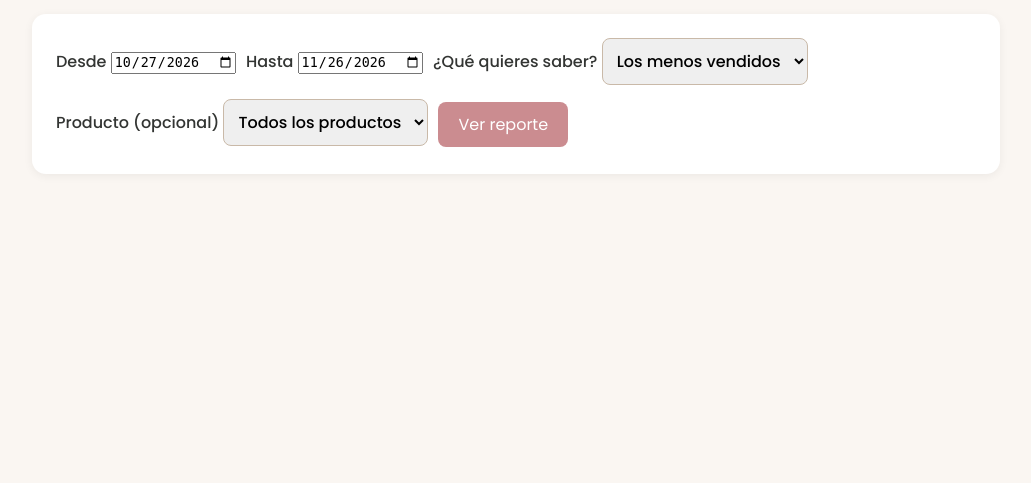
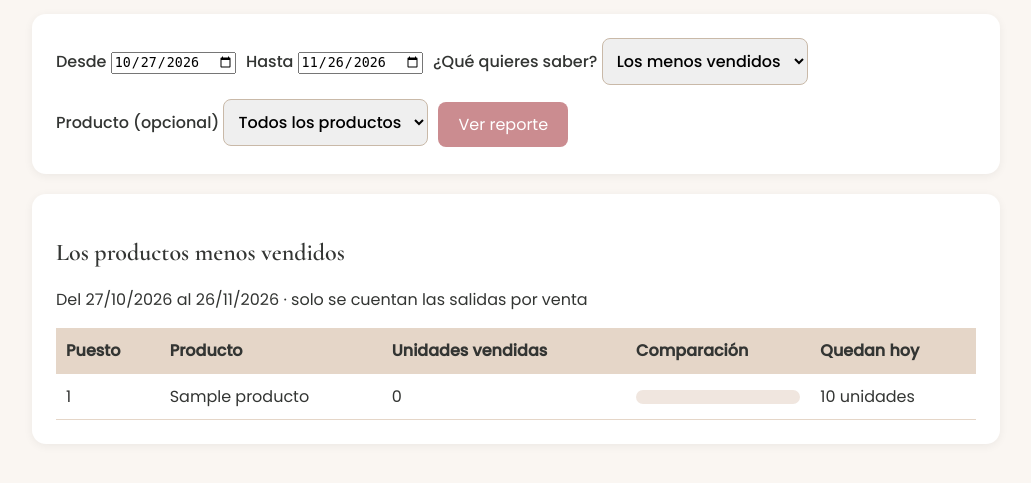
Before and after one commit to vergaran46-hub/Inventario_BackEnd, a Django app: page /reporte/ in a window 1280 px wide. Shown: the part 201-684 px from the top of the page, without its empty margins (124-1155 px from the left). Run offline with Django 5.2, Linux system fonts and the light colour scheme; a user stored in the database is signed in; tables that the repository leaves empty hold one stand-in row (values such as "Sample post").

Commit message:
Agrega la tabla de ventas al reporte
- Agrega el ranking con puesto, unidades vendidas y barra de comparación
- Muestra cuántas unidades quedan hoy

```diff
--- a/inventario/templates/inventario/reporte.html
+++ b/inventario/templates/inventario/reporte.html
@@ -25,4 +25,22 @@
     <button class="btn" type="submit">Ver reporte</button>
   </form>
 </div>
+<div class="tarjeta">
+  <h2>{% if orden == 'mas' %}Los productos más vendidos{% else %}Los productos menos vendidos{% endif %}</h2>
+  <p>Del {{ desde|date:"d/m/Y" }} al {{ hasta|date:"d/m/Y" }} · solo se cuentan las salidas por venta</p>
+  <table>
+    <tr><th>Puesto</th><th>Producto</th><th>Unidades vendidas</th><th>Comparación</th><th>Quedan hoy</th></tr>
+    {% for vendidas, nombre, stock, porcentaje in tabla %}
+    <tr>
+      <td>{{ forloop.counter }}</td>
+      <td>{{ nombre }}</td>
+      <td>{{ vendidas }}</td>
+      <td><div class="barra"><div class="barra-relleno" style="width: {{ porcentaje }}%"></div></div></td>
+      <td>{{ stock }} unidades</td>
+    </tr>
+    {% empty %}
+    <tr><td colspan="5">No hay productos para mostrar.</td></tr>
+    {% endfor %}
+  </table>
+</div>
 {% endblock %}
```
